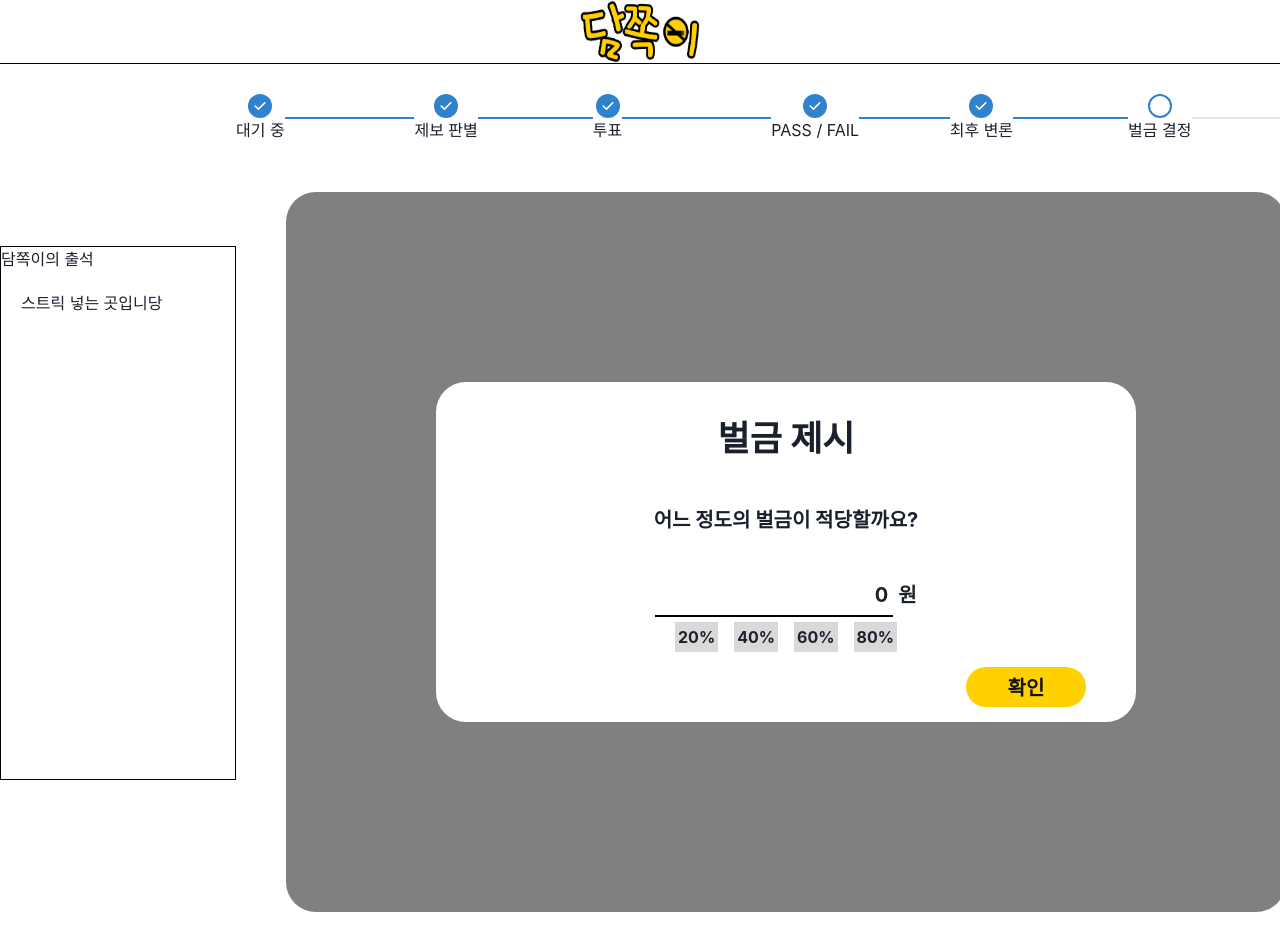
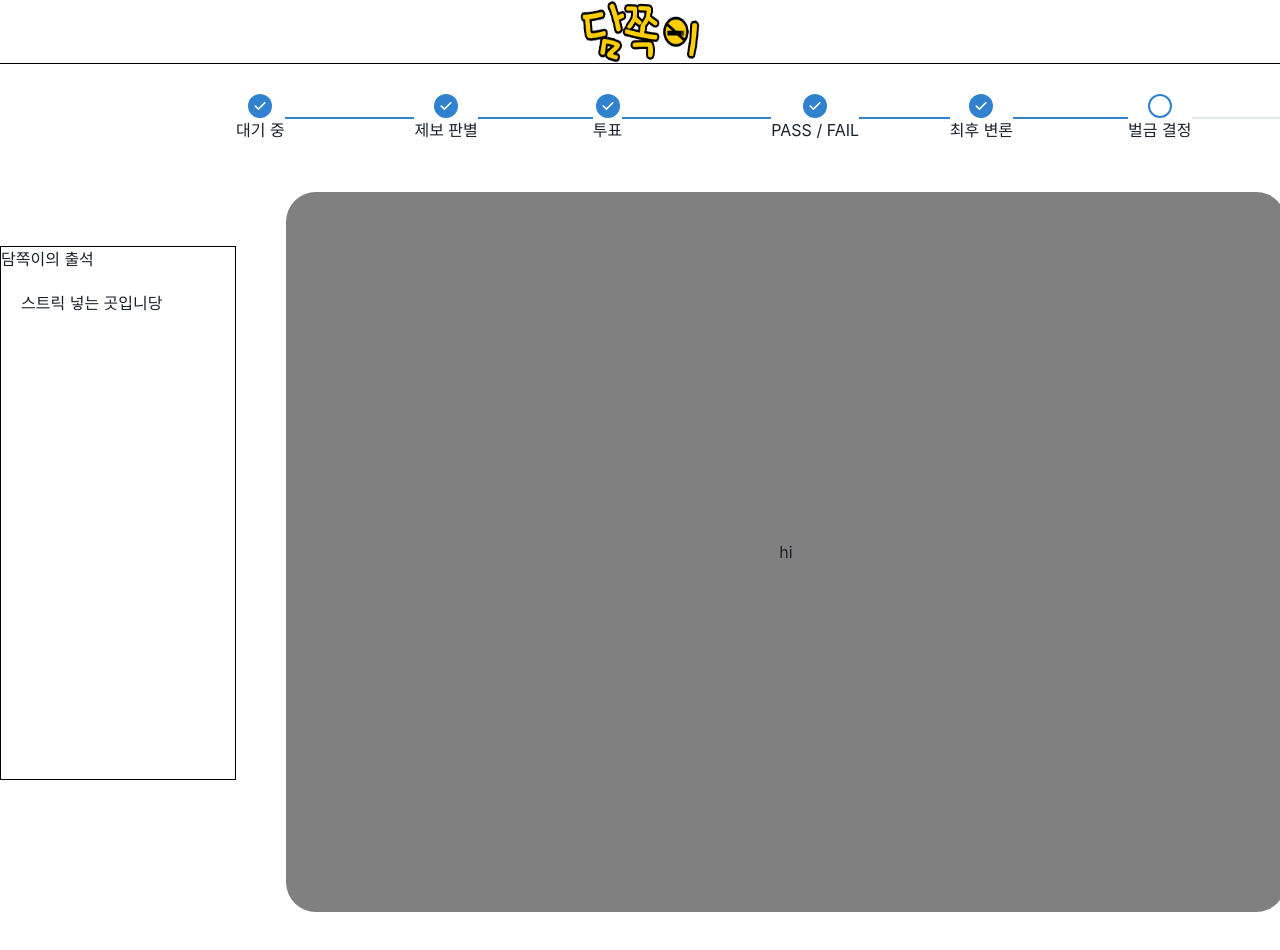
Before and after one commit to damjjok/damjjok, a React (Create React App) app in the folder client/: page /truth-room in a window 1280 px wide. Both pictures are taken after a click on the button "확인". Shown: the top 950 px of the page. Built offline with nearby package versions, Linux system fonts and the light colour scheme.

Commit message:
Confirm props에 onClick 함수 등록, 입력 단계 확인 버튼에 적용

```diff
--- a/client/src/contexts/TruthRoom.js
+++ b/client/src/contexts/TruthRoom.js
@@ -94,7 +94,7 @@ export const fineDecisionStepState = atom({
 });
 
 export const fineDecisionInputStepState = atom({
-    key: "fineDecisionInputStep", // 벌금 결정 단계 내의 단계 상태 저장 변수
+    key: "fineDecisionInputStep", // 벌금 결정 단계 내의 벌금 입력의 단계 상태 저장 변수
     default: 0,
 });
 
--- a/client/src/pages/truth-room/middle-component/center-component/main-frame-component/step-frame/fine-decision/ConfirmButtonComponent.js
+++ b/client/src/pages/truth-room/middle-component/center-component/main-frame-component/step-frame/fine-decision/ConfirmButtonComponent.js
@@ -1,7 +1,7 @@
 import BasicButton from "components/button/BasicButton";
 import React from "react";
 
-function ConfirmButtonComponent({ margin }) {
+function ConfirmButtonComponent({ margin, onClick }) {
     return (
         <div
             style={{
@@ -11,7 +11,7 @@ function ConfirmButtonComponent({ margin }) {
                 width: "600px",
             }}
         >
-            <BasicButton buttonName={"확인"}></BasicButton>
+            <BasicButton buttonName={"확인"} onClick={onClick}></BasicButton>
         </div>
     );
 }
--- a/client/src/pages/truth-room/middle-component/center-component/main-frame-component/step-frame/fine-decision/FineDecisionFrame.js
+++ b/client/src/pages/truth-room/middle-component/center-component/main-frame-component/step-frame/fine-decision/FineDecisionFrame.js
@@ -3,7 +3,7 @@ import React from "react";
 import { useRecoilValue } from "recoil";
 import DecideWaitingComponent from "./decide-waiting/DecideWaitingComponent";
 import ResultComponent from "./result/ResultComponent";
-import FineInputComponent from "./decide/input/FineInputComponent";
+import FineInputFrame from "./decide/input/FineInputFrame";
 
 function FineDecisionFrame(props) {
     const fineDecisionStep = useRecoilValue(fineDecisionStepState);
@@ -17,7 +17,7 @@ function FineDecisionFrame(props) {
     } else {
         return (
             <div>
-                {fineDecisionStep === 2 && <FineInputComponent />}
+                {fineDecisionStep === 2 && <FineInputFrame />}
                 {fineDecisionStep === 3 && <ResultComponent />}
             </div>
         );
--- a/client/src/pages/truth-room/middle-component/center-component/main-frame-component/step-frame/fine-decision/decide/input/FineInputComponent.js
+++ b/client/src/pages/truth-room/middle-component/center-component/main-frame-component/step-frame/fine-decision/decide/input/FineInputComponent.js
@@ -4,8 +4,18 @@ import ConfirmButtonComponent from "../../ConfirmButtonComponent";
 import TextComponent from "./components/TextComponent";
 import InputComponent from "./components/InputComponent";
 import { Wrapper } from "./FineInputComponent.style";
+import { useRecoilState } from "recoil";
+import { fineDecisionInputStepState } from "contexts/TruthRoom";
 
 function FineInputComponent(props) {
+    const [fineDecisionInputStep, setFineDecisionInputStep] = useRecoilState(
+        fineDecisionInputStepState
+    );
+
+    function handleClickConfirm() {
+        setFineDecisionInputStep(fineDecisionInputStep + 1);
+    }
+
     return (
         <Wrapper>
             <SmallFrameComponent
@@ -20,7 +30,10 @@ function FineInputComponent(props) {
                     >
                         <TextComponent></TextComponent>
                         <InputComponent></InputComponent>
-                        <ConfirmButtonComponent margin={0} />
+                        <ConfirmButtonComponent
+                            margin={0}
+                            onClick={handleClickConfirm}
+                        />
                     </div>
                 }
             ></SmallFrameComponent>
--- /dev/null
+++ b/client/src/pages/truth-room/middle-component/center-component/main-frame-component/step-frame/fine-decision/decide/input/FineInputFrame.js
@@ -0,0 +1,17 @@
+import { fineDecisionInputStepState } from "contexts/TruthRoom";
+import React from "react";
+import { useRecoilValue } from "recoil";
+import FineInputComponent from "./FineInputComponent";
+
+function FineInputFrame(props) {
+    const fineDecisionInputStep = useRecoilValue(fineDecisionInputStepState);
+
+    return (
+        <div>
+            {fineDecisionInputStep === 0 && <FineInputComponent />}
+            {fineDecisionInputStep === 1 && <div>hi</div>}
+        </div>
+    );
+}
+
+export default FineInputFrame;
```
Also changed, not shown: client/src/pages/truth-room/middle-component/center-component/main-frame-component/step-frame/fine-decision/decide/input/FineInputWaitingComponent.js (added).
